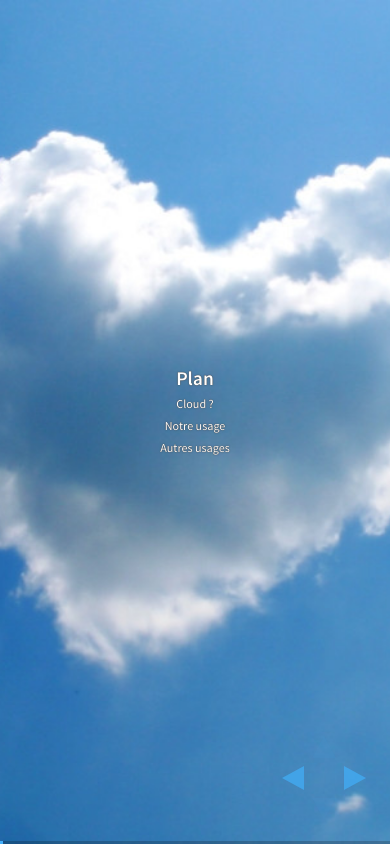
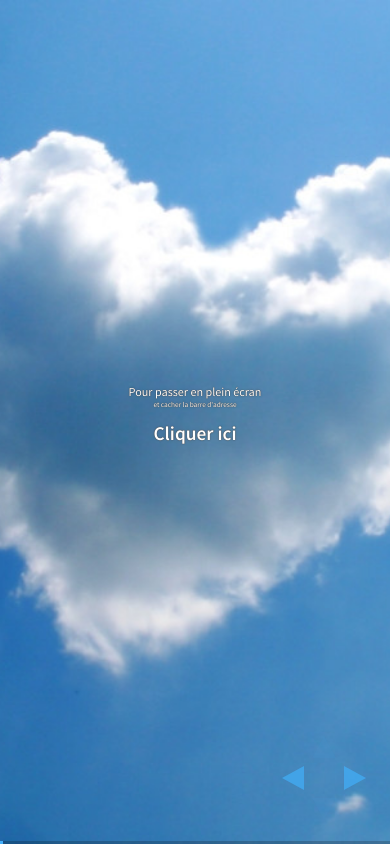
Before and after one commit to cbliard/cloud-slides, a website: page index.html in a window 390 px wide. Both pictures are taken after a click on the element 361 px from the left and 778 px from the top of the page. Drawn offline with nearby package versions, Linux system fonts and the light colour scheme.

Commit message:
Be mobile friendly: can toggle fullscreen

```diff
--- a/index.html
+++ b/index.html
@@ -55,6 +55,13 @@
           <aside class="notes">
             avant : Dév Python &amp; Java/JEE,
             maintenant : Dév Ruby On Rails + emberjs + sysadmin</aside>
+        </section>
+
+        <section data-background="lib/img/heart-cloud.jpg" class="shadow">
+          <p>Pour passer en plein écran<br>
+            <small>et cacher la barre d'adresse</small>
+          </p>
+          <h2 id="toggle-fullscreen">Cliquer ici</h2>
         </section>
 
         <section data-background="lib/img/heart-cloud.jpg" class="shadow">
@@ -1178,6 +1185,7 @@ test:
     </div>
 
     <script src="lib/js/head.min.js"></script>
+    <script src="lib/js/screenfull.min.js"></script>
     <script src="js/reveal.js"></script>
 
     <script>
@@ -1224,6 +1232,13 @@ test:
         }
       } );
 
+      Reveal.addEventListener('ready', function(event) {
+        document.getElementById('toggle-fullscreen').addEventListener('click', function () {
+          if (screenfull.enabled) {
+            screenfull.toggle();
+          }
+        });
+      });
     </script>
 
   </body>
```
Also changed, not shown: lib/js/screenfull.min.js (added, +6 -0 lines).
